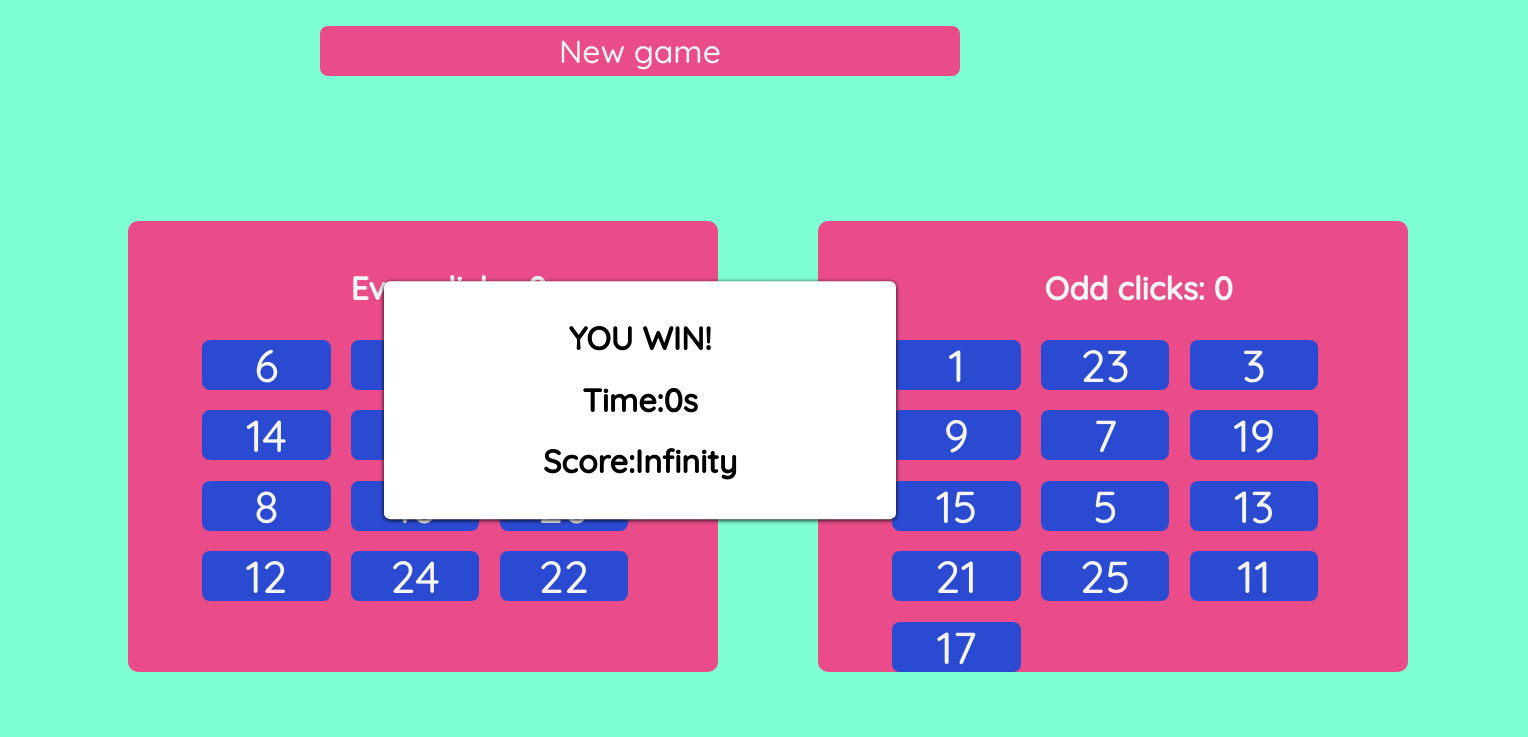
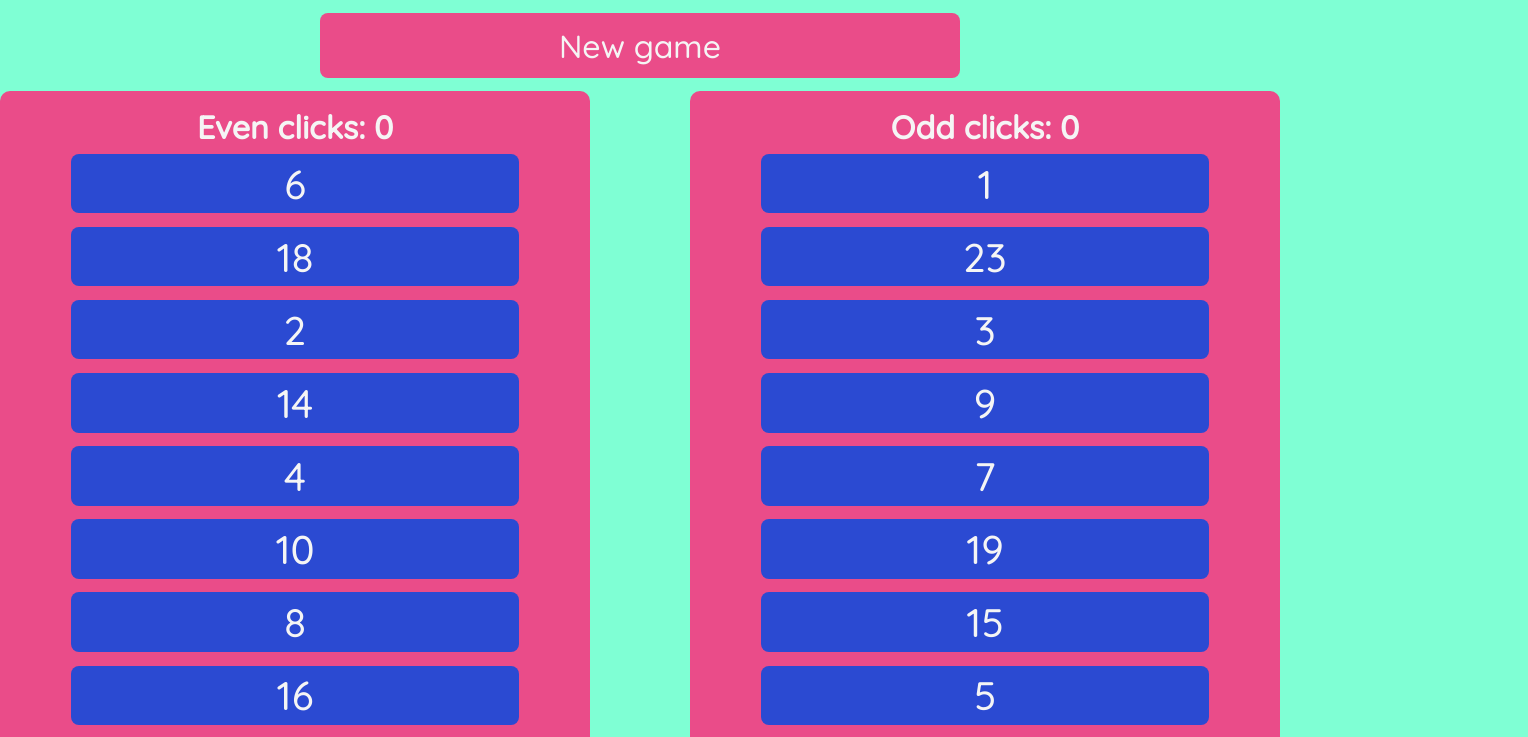
Before and after one commit to justwillj/Front-end-observation-test-exercise-v1, a React (Create React App) app: page / in a window 1280 px wide. Shown: the top 737 px of the page, 1528 px wide, since content can reach past the window. Built offline with nearby package versions, Linux system fonts and the light colour scheme.

Commit message:
css cleaned up

```diff
--- a/src/components/app/App.css
+++ b/src/components/app/App.css
@@ -2,51 +2,77 @@
 
 body {
   background-color: aquamarine;
+  margin: 0;
+  padding: 0;
+}
+div {
+  margin: 0;
+  padding: 0;
 }
 h1 {
+  text-align: center;
+  width: 100%;
+  clear: both;
   font-family: "Inter", sans-serif;
   font-family: "Quicksand", sans-serif;
   text-align: center;
+  margin: 0;
 }
 .new-game {
   color: whitesmoke;
   font-family: "Inter", sans-serif;
   font-family: "Quicksand", sans-serif;
   text-align: center;
+  margin: auto;
+  margin-top: 1%;
   margin-left: 25%;
-  margin-right: 25%;
   width: 50%;
 }
 .even-grid {
+  display: flex;
+  flex-wrap: wrap;
+  flex-direction: row;
+  align-content: space-evenly;
+  align-items: stretch;
   color: whitesmoke;
-  padding: 2%;
+  padding-top: 1rem;;
   padding-left: 5%;
-  padding-right: 1%;
+  padding-right:5%;
+  padding-bottom: 1rem;
   margin: auto;
+  margin-top: 1%;
   border-radius: 10px;
-  height: 400px;
-  width: 100%;
+  height: auto;
+  width: 50%;
   background-color: #ea4c89;
 }
 
 .odd-grid {
+  display: flex;
+  flex-wrap: wrap;
+  flex-direction: row;
+  align-content: space-evenly;
+  align-items: stretch;
   color: whitesmoke;
-  padding: 2%;
+  padding-top: 1rem;;
   padding-left: 5%;
-  padding-right: 1%;
+  padding-right:5%;
+  padding-bottom: 1rem;
   margin: auto;
+  margin-top: 1%;
   border-radius: 10px;
-  height: 400px;
-  width: 100%;
+  height: auto;
+  width: 50%;
   background-color: #ea4c89;
 }
 .main-table {
   display: flex;
+  flex-direction: row;
   align-items: center;
-  align-content: center;
+  align-content: space-around;
   column-gap: 100px;
-  padding: 120px;
-  padding-left: 10%;
+  /* padding: 120px; */
+  /* padding-left: 10%; */
   width: 100%;
 }
 
@@ -54,27 +80,21 @@ button {
   font-family: "Inter", sans-serif;
   font-family: "Quicksand", sans-serif;
   background-color: #ea4c89;
-  width: 25%;
+  width: 100%;
   border-radius: 8px;
   border-style: none;
-  box-sizing: border-box;
   color: whitesmoke;
   cursor: pointer;
   display: inline-block;
   font-weight: 500;
-  height: 50px;
-  line-height: 20px;
-  list-style: none;
-  margin: 2%;
   outline: none;
-  padding: 10px 16px;
+  padding: 1%;
+  margin: 1.5%;
   position: relative;
   text-align: center;
   text-decoration: none;
   transition: color 100ms;
   vertical-align: baseline;
-  user-select: none;
-  -webkit-user-select: none;
   touch-action: manipulation;
 }
 
@@ -83,9 +103,10 @@ button:hover {
 }
 
 .active {
+  font-size: 100%;
   background-color: rgba(0, 207, 48, 0.644);
 }
 .test {
-  font-size: 45px;
+  font-size: 250%;
   background-color: rgb(43, 74, 210);
 }
--- a/src/components/app/App.js
+++ b/src/components/app/App.js
@@ -44,7 +44,7 @@ function App() {
     return oddArray2;
   };
   //Win messages
-  const [winMessage, setWinMessage] = useState(true);
+  const [winMessage, setWinMessage] = useState(false);
 
   //Even clicks
   const [evenClicks, setEvenClicks] = useState(0);
```
